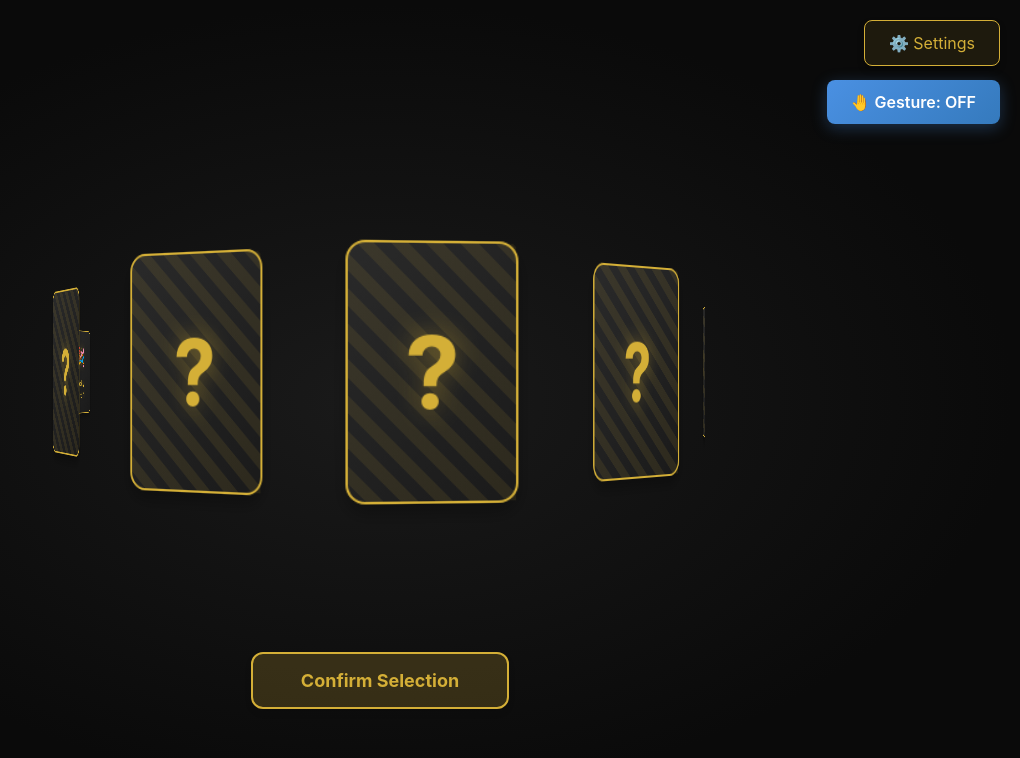
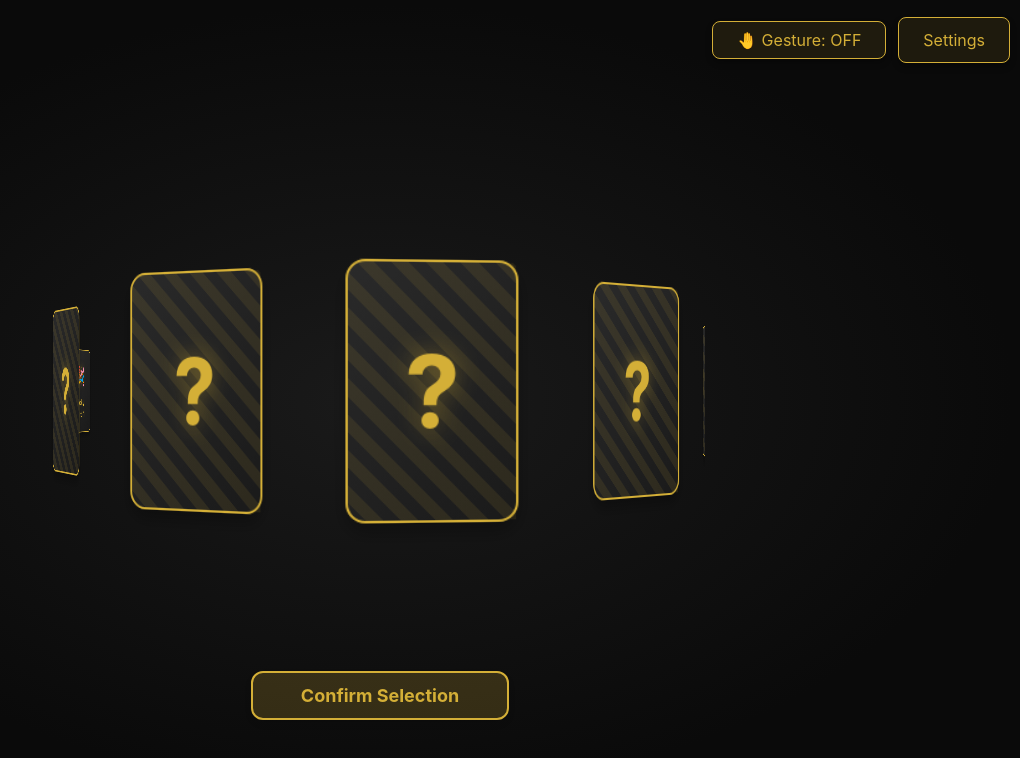
Before and after one commit to RoseBud13/gachacha, a React (Vite) app in the folder webapp/: page / in a window 1280 px wide. Shown: the top 758 px of the page, without its empty margins (260-1280 px from the left). Built offline with nearby package versions, Linux system fonts and the light colour scheme.

Commit message:
style: make the layout looks more comfortable

```diff
--- a/webapp/src/components/GestureControl.css
+++ b/webapp/src/components/GestureControl.css
@@ -1,8 +1,5 @@
 .gesture-control {
-  position: fixed;
-  top: 80px;
-  right: 20px;
-  z-index: 1000;
+  position: relative;
   display: flex;
   flex-direction: column;
   align-items: flex-end;
@@ -16,25 +13,26 @@
 }
 
 .gesture-toggle-button {
-  padding: 12px 24px;
+  padding: 8px 24px;
   font-size: 16px;
-  background: linear-gradient(135deg, #4a90e2 0%, #357abd 100%);
-  color: white;
-  font-weight: 600;
-  border: none;
+  background: rgba(212, 175, 55, 0.1);
+  border: 1px solid #d4af37;
+  color: #d4af37;
   border-radius: 8px;
   cursor: pointer;
-  box-shadow: 0 4px 16px rgba(74, 144, 226, 0.3);
+  box-shadow: 0 4px 6px rgba(0, 0, 0, 0.3);
   transition: all 0.3s ease;
   white-space: nowrap;
 }
 
 .gesture-toggle-button:hover {
   transform: translateY(-2px);
-  box-shadow: 0 6px 24px rgba(74, 144, 226, 0.5);
+  background: rgba(212, 175, 55, 0.2);
+  box-shadow: 0 0 16px rgba(212, 175, 55, 0.4);
 }
 
 .gesture-toggle-button.active {
+  color: white;
   background: linear-gradient(135deg, #50c878 0%, #3da65d 100%);
   box-shadow: 0 4px 16px rgba(80, 200, 120, 0.3);
 }
@@ -44,7 +42,7 @@
 }
 
 .gesture-status-toggle {
-  padding: 10px 16px;
+  padding: 8px 16px;
   font-size: 18px;
   background: rgba(255, 255, 255, 0.1);
   color: white;
@@ -70,6 +68,9 @@
 }
 
 .gesture-status {
+  position: fixed;
+  top: 80px;
+  right: 20px;
   background: rgba(0, 0, 0, 0.85);
   border-radius: 12px;
   padding: 16px;
--- a/webapp/src/pages/HomePage.css
+++ b/webapp/src/pages/HomePage.css
@@ -2,18 +2,32 @@
   position: relative;
   width: 100%;
   height: 100vh;
+  background: radial-gradient(ellipse at center, #1a1a1a 0%, #0a0a0a 70%);
+  overflow: hidden;
+}
+
+.home-page-header {
+  width: 100%;
+  height: 80px;
+  padding: 20px 10px;
+  display: flex;
+  justify-content: flex-end;
+  align-items: center;
+  gap: 12px;
+}
+
+.home-page-content {
+  position: relative;
+  width: 100%;
+  height: calc(100vh - 80px);
+  padding-bottom: 50px;
   display: flex;
   flex-direction: column;
   align-items: center;
   justify-content: center;
-  background: radial-gradient(ellipse at center, #1a1a1a 0%, #0a0a0a 70%);
-  overflow: hidden;
 }
 
 .settings-button {
-  position: absolute;
-  top: 20px;
-  right: 20px;
   padding: 12px 24px;
   font-size: 16px;
   background: rgba(212, 175, 55, 0.1);
@@ -175,7 +189,7 @@
 
 .confirm-button,
 .reset-button {
-  padding: 16px 48px;
+  padding: 12px 48px;
   font-size: 18px;
   font-weight: bold;
   border: none;
@@ -217,6 +231,10 @@
 }
 
 .hint {
+  position: absolute;
+  top: 60px;
+  width: 50vw;
+  text-align: center;
   color: #d4af37;
   font-size: 16px;
   margin: 0;
--- a/webapp/src/pages/HomePage.tsx
+++ b/webapp/src/pages/HomePage.tsx
@@ -183,21 +183,26 @@ const HomePage: React.FC = () => {
 
   return (
     <div className="home-page">
-      <button className="settings-button" onClick={() => navigate('/settings')}>
-        ⚙️ Settings
-      </button>
-
+      <div className="home-page-header">
         <GestureControl
           enabled={gestureEnabled}
           onGestureUpdate={handleGestureUpdate}
           onToggle={handleGestureToggle}
         />
+        <button
+          className="settings-button"
+          onClick={() => navigate('/settings')}
+        >
+          Settings
+        </button>
+      </div>
 
       <GestureInstructions
         show={showInstructions}
         onClose={() => setShowInstructions(false)}
       />
 
+      <div className="home-page-content">
         <div
           className="card-container"
           ref={containerRef}
@@ -260,6 +265,7 @@ const HomePage: React.FC = () => {
           )}
         </div>
       </div>
+    </div>
   );
 };
 
```
Lines whose indentation alone changed are shown as unchanged.
